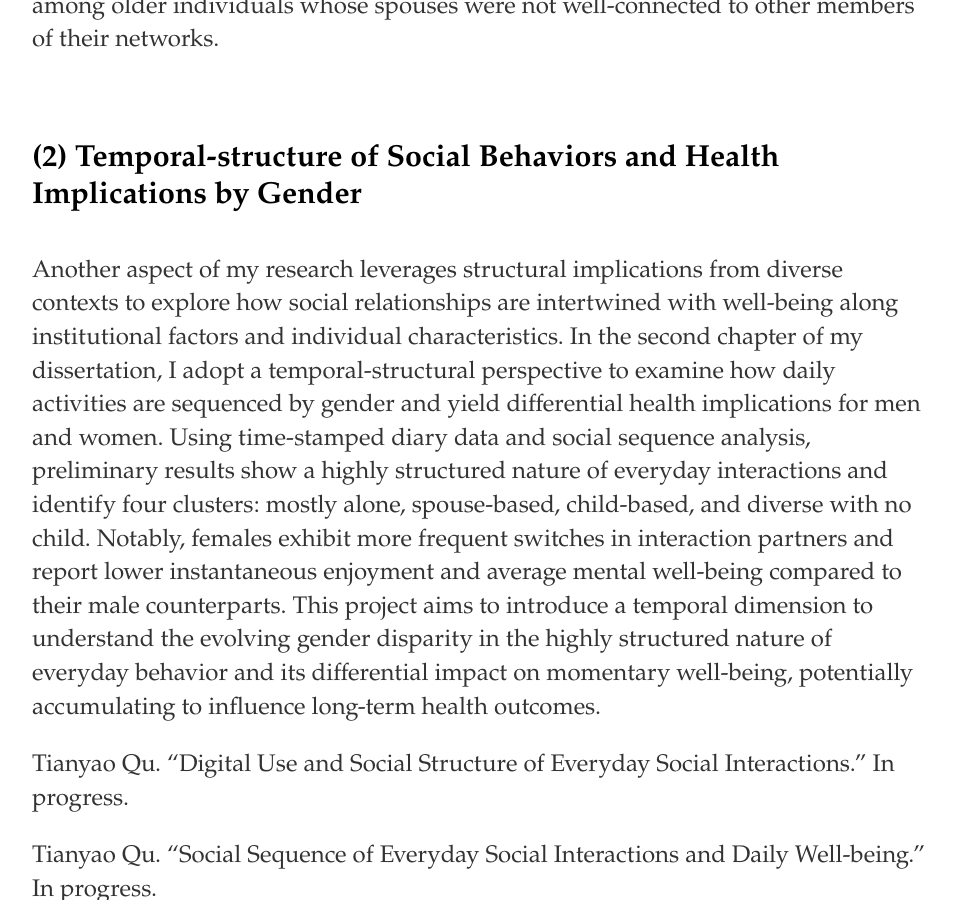
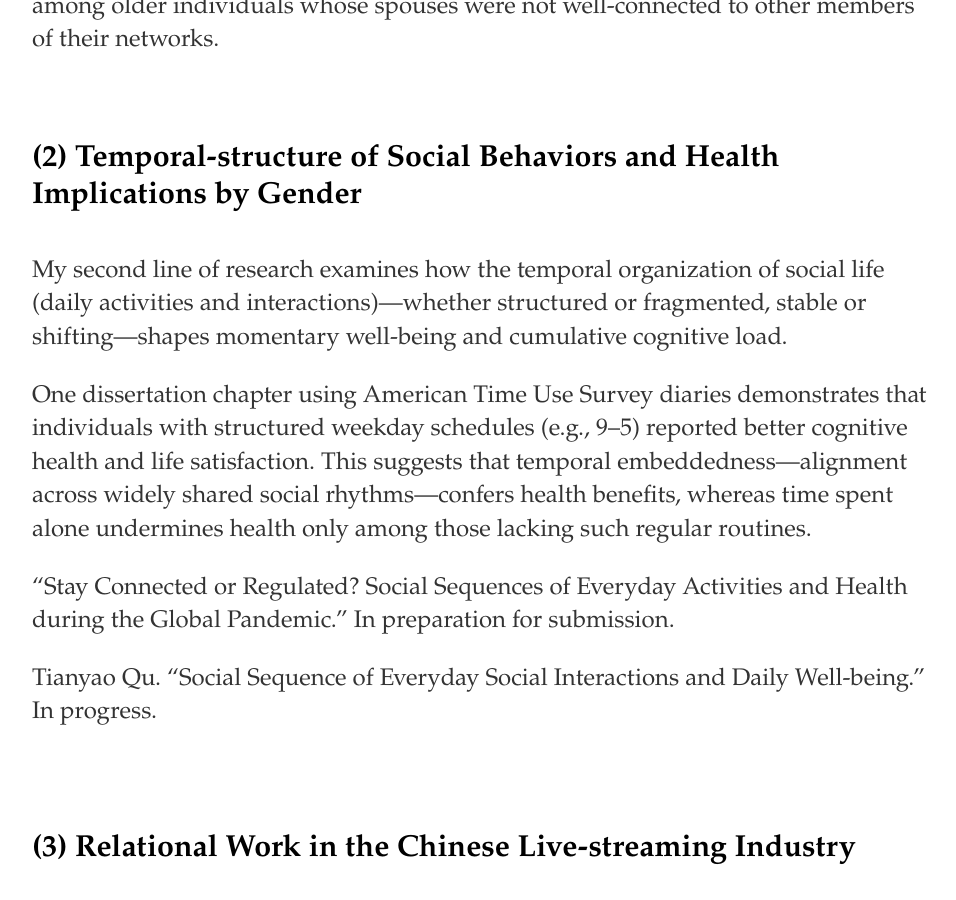
Before and after one commit to windyqu/windyqu.github.io, a Jekyll site: the page built from research/index.html, in a window 1280 px wide and 900 px high, scrolled down 1850 px. Shown: the whole window, without its empty margins (160-1116 px from the left). Built offline with Jekyll 4.4.1, drawn with Linux system fonts in a browser that asks for light colours.

Commit message:
Update index.html

```diff
--- a/research/index.html
+++ b/research/index.html
@@ -43,12 +43,16 @@ In collaboration with Professor Cornwell, this paper investigates whether the sp
   <br><be>
 
 	        <h4> (2) Temporal-structure of Social Behaviors and Health Implications by Gender  </h4>
-  <p>
-Another aspect of my research leverages structural implications from diverse contexts to explore how social relationships are intertwined with well-being along institutional factors and individual characteristics.
-In the second chapter of my dissertation, I adopt a temporal-structural perspective to examine how daily activities are sequenced by gender and yield differential health implications for men and women. Using time-stamped diary data and social sequence analysis, preliminary results show a highly structured nature of everyday interactions and identify four clusters: mostly alone, spouse-based, child-based, and diverse with no child. Notably, females exhibit more frequent switches in interaction partners and report lower instantaneous enjoyment and average mental well-being compared to their male counterparts. This project aims to introduce a temporal dimension to understand the evolving gender disparity in the highly structured nature of everyday behavior and its differential impact on momentary well-being, potentially accumulating to influence long-term health outcomes.
+<p>
+	My second line of research examines how the temporal organization of social life (daily activities and interactions)—whether structured or fragmented, stable or shifting—shapes momentary well-being and cumulative cognitive load.
+</p>
+	  <p>
+One dissertation chapter using American Time Use Survey diaries demonstrates that individuals with structured weekday schedules (e.g., 9–5) reported better cognitive health and life satisfaction. This suggests that temporal embeddedness—alignment across widely shared social rhythms—confers health benefits, whereas time spent alone undermines health only among those lacking such regular routines.
  </p>
+
 	<p>
-	Tianyao Qu. “Digital Use and Social Structure of Everyday Social Interactions.” In progress.
+	 “Stay Connected or Regulated? Social Sequences of Everyday Activities and Health during the
+Global Pandemic.” In preparation for submission.
 	</p>
 	<p>
 	Tianyao Qu. “Social Sequence of Everyday Social Interactions and Daily Well-being.” In progress.
```
